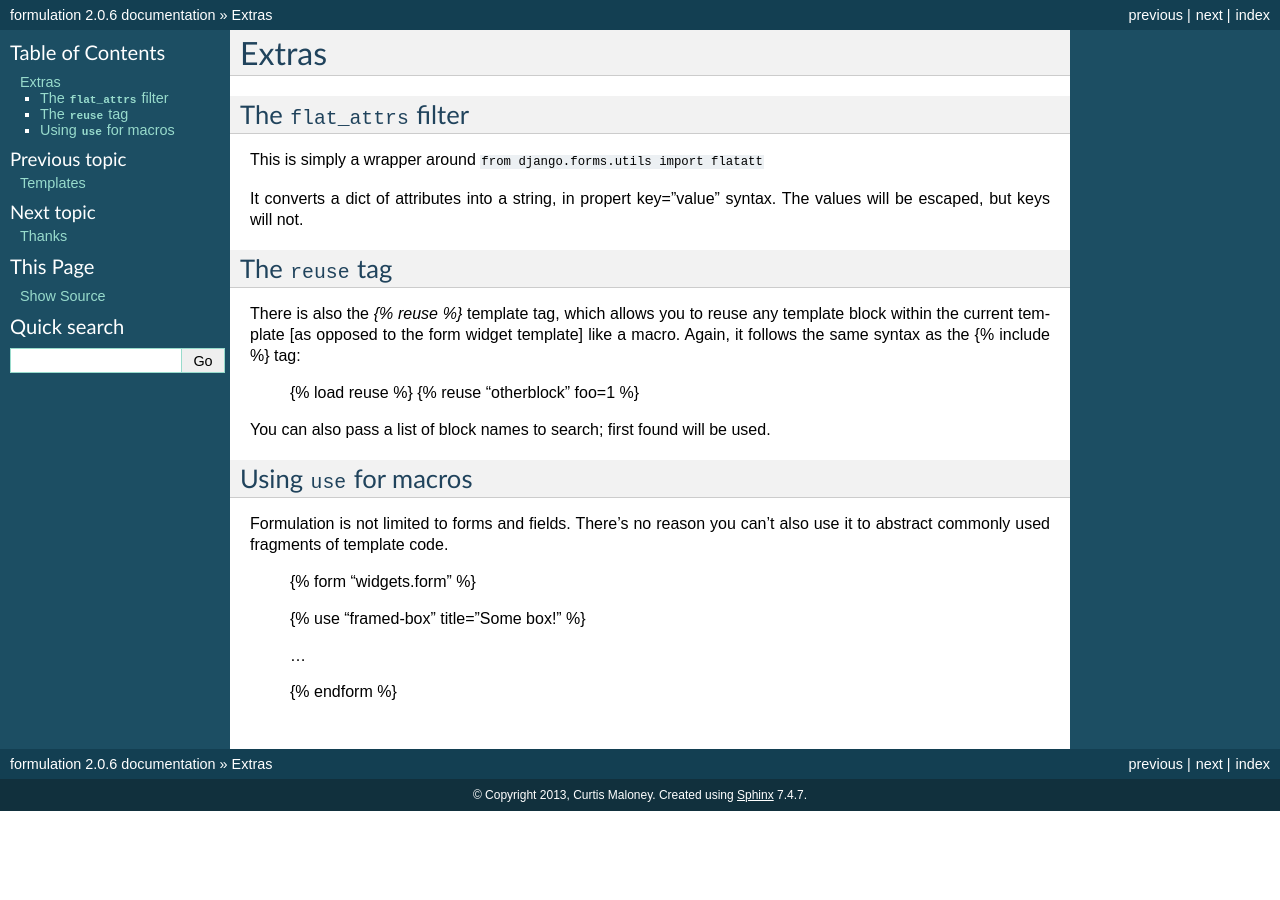
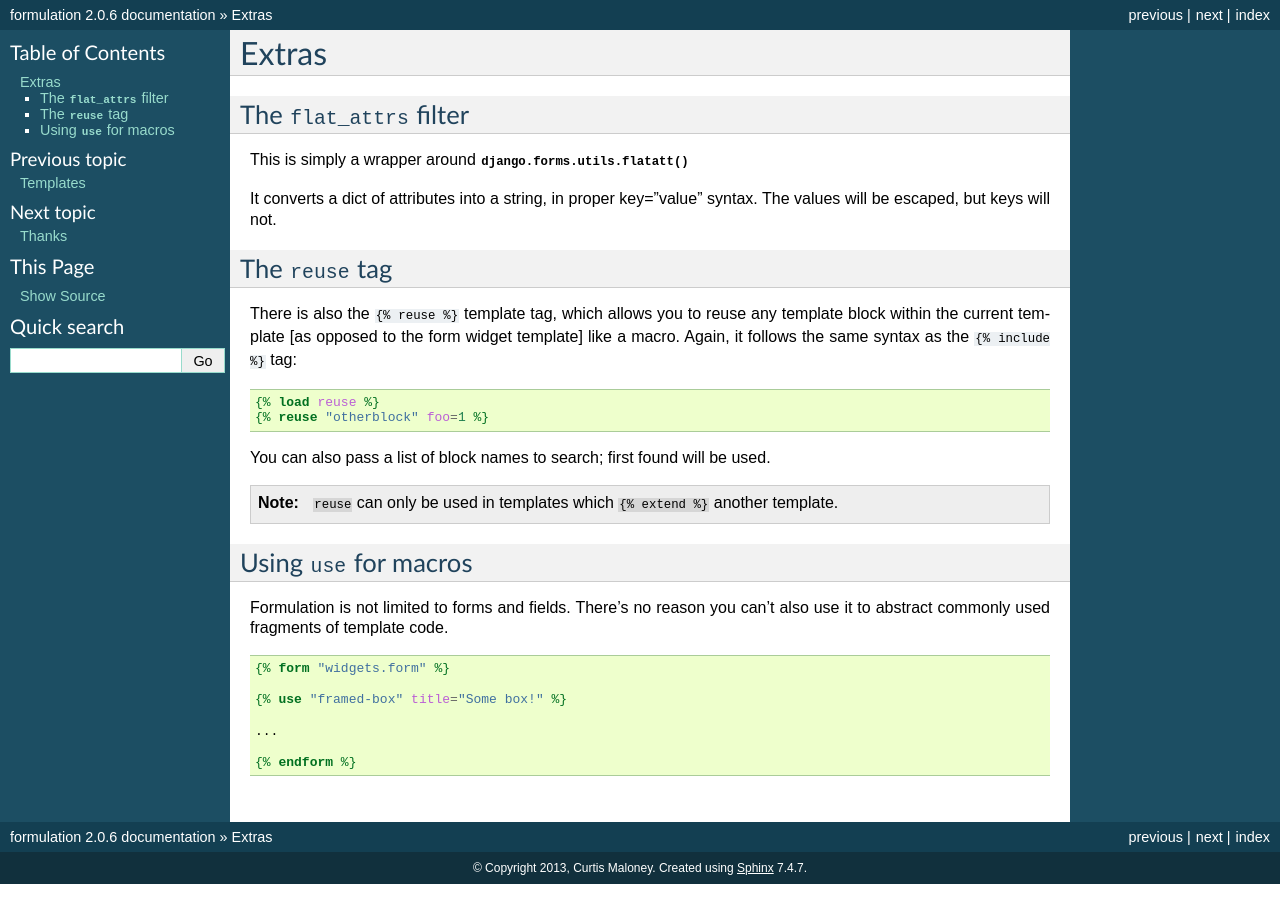
Before and after one commit to funkybob/formulation, a Sphinx documentation site: the page built from docs/extras.rst, in a window 1280 px wide. Built offline with Sphinx 7.4.7, drawn with Linux system fonts in a browser that asks for light colours.

Commit message:
Use sphinx betterer

```diff
--- a/docs/extras.rst
+++ b/docs/extras.rst
@@ -5,24 +5,31 @@ Extras
 The ``flat_attrs`` filter
 =========================
 
-This is simply a wrapper around ``from django.forms.utils import flatatt``
+This is simply a wrapper around :func:`django.forms.utils.flatatt`
 
-It converts a dict of attributes into a string, in propert key="value" syntax.
+It converts a dict of attributes into a string, in proper key="value" syntax.
 The values will be escaped, but keys will not.
 
 
 The ``reuse`` tag
 =================
 
-There is also the `{% reuse %}` template tag, which allows you to reuse any
+There is also the ``{% reuse %}`` template tag, which allows you to reuse any
 template block within the current template [as opposed to the form widget
-template] like a macro.  Again, it follows the same syntax as the {% include %}
-tag:
+template] like a macro.  Again, it follows the same syntax as the
+``{% include %}`` tag:
+
+.. code-block:: html+django
 
     {% load reuse %}
     {% reuse "otherblock" foo=1 %}
 
 You can also pass a list of block names to search; first found will be used.
+
+.. note::
+
+   ``reuse`` can only be used in templates which ``{% extend %}`` another
+   template.
 
 
 Using ``use`` for macros
@@ -31,6 +38,8 @@ Using ``use`` for macros
 Formulation is not limited to forms and fields.  There's no reason you can't
 also use it to abstract commonly used fragments of template code.
 
+.. code-block:: html+django
+
     {% form "widgets.form" %}
 
     {% use "framed-box" title="Some box!" %}
```
